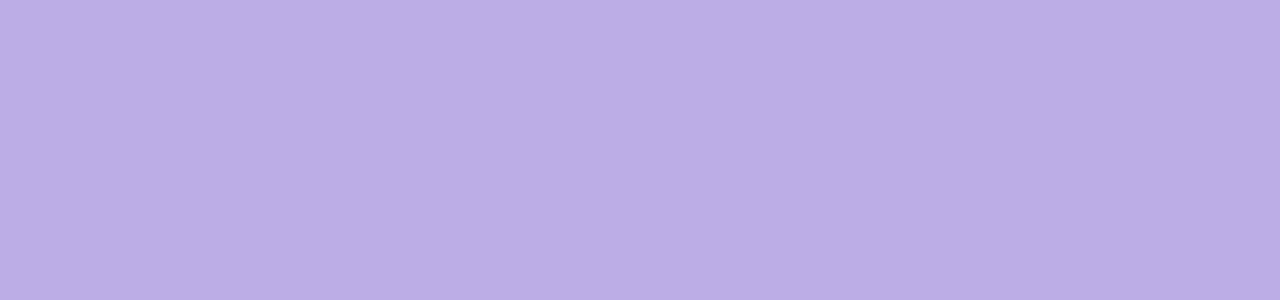
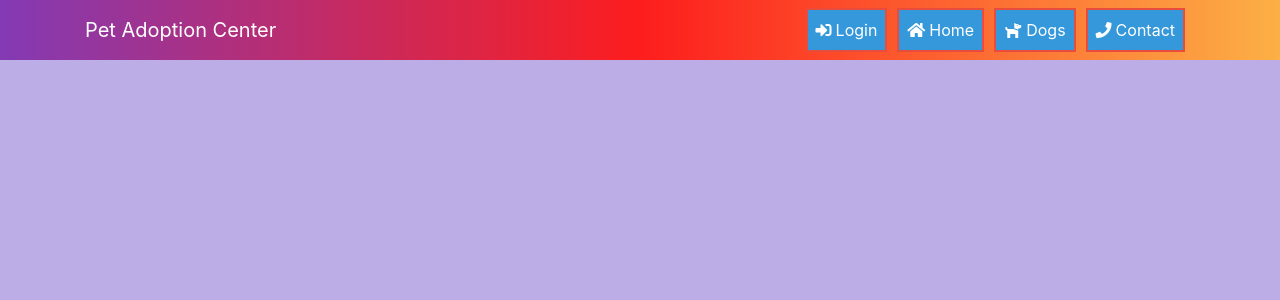
Before and after one commit to YahyaBinUsman/pet-adoption-center.github.io, a React (Create React App) app: page / in a window 1280 px wide. Shown: the top 300 px of the page. Built offline with nearby package versions, Linux system fonts and the light colour scheme.

Commit message:
Update React Router configuration

```diff
--- a/src/index.js
+++ b/src/index.js
@@ -1,7 +1,6 @@
 // index.js
 import React from 'react';
 import { createRoot } from 'react-dom/client';
-import { BrowserRouter } from 'react-router-dom'; // Import BrowserRouter
 import App from './javascript/App';
 import reportWebVitals from './reportWebVitals';
 import './css/body.css';
@@ -9,11 +8,9 @@
 const rootElement = document.getElementById('root');
 const root = createRoot(rootElement);
 root.render(
-  <BrowserRouter basename="/pet-adoption-center.github.io"> {/* Add basename */}
-    <React.StrictMode>
-      <App />
-    </React.StrictMode>
-  </BrowserRouter>,
+  <React.StrictMode>
+    <App />
+  </React.StrictMode>,
 );
 
 reportWebVitals();
--- a/src/javascript/App.js
+++ b/src/javascript/App.js
@@ -37,7 +37,7 @@
                 </NavLink>
               </li>
               <li className="nav-item">
-                <NavLink to="/" className="nav-link custom-btn" end>
+                <NavLink to="/pet-adoption-center.github.io" className="nav-link custom-btn" end>
                   <i className="fas fa-home mr-1"></i>Home
                 </NavLink>
               </li>
@@ -60,7 +60,7 @@
         <Routes>
           <Route path="/signup" element={<Signup />} />
           <Route path="/login" element={<Login />} />
-          <Route path="/" element={<Home />} />
+          <Route path="/pet-adoption-center.github.io" element={<Home />} />
           <Route path="/dogs" element={<Dogs />} />
           <Route path="/contact" element={<Contact />} />
           <Route path="/checkout/:dogId" element={<Checkout />} />
```
